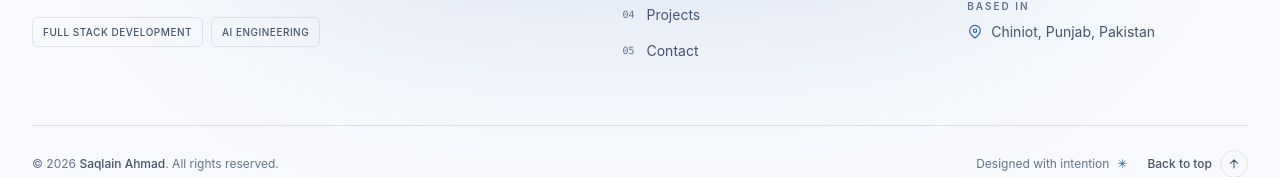
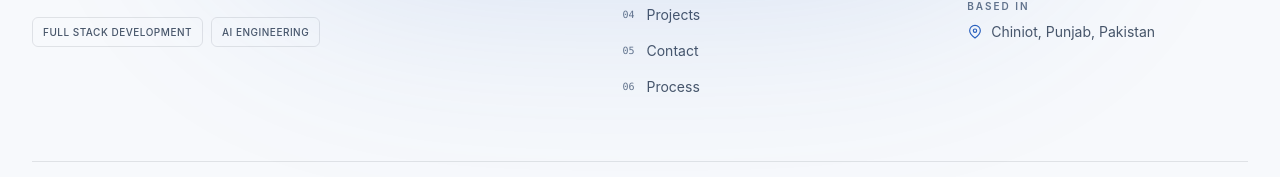
Before and after one commit to saqlainhub/SaqlainHub-Potfolio, a Next.js app: page / in a window 1280 px wide. Shown: the part 6499-6676 px from the top of the page. Built offline with nearby package versions, Linux system fonts and the light colour scheme.

Commit message:
Added SDLC in Footer

```diff
--- a/src/components/Footer.tsx
+++ b/src/components/Footer.tsx
@@ -4,11 +4,12 @@ import Link from "next/link";
 import { useEffect, useState } from "react";
 
 const navigation = [
-  { label: "About", href: "#about", number: "01" },
-  { label: "Services", href: "#services", number: "02" },
-  { label: "Expertise", href: "#expertise", number: "03" },
-  { label: "Projects", href: "#projects", number: "04" },
-  { label: "Contact", href: "#contact", number: "05" },
+  { label: "About", href: "/#about", number: "01" },
+  { label: "Services", href: "/#services", number: "02" },
+  { label: "Expertise", href: "/#expertise", number: "03" },
+  { label: "Projects", href: "/#projects", number: "04" },
+  { label: "Contact", href: "/#contact", number: "05" },
+  { label: "Process", href: "/sdlc", number: "06" },
 ];
 
 const socialLinks = [
```
